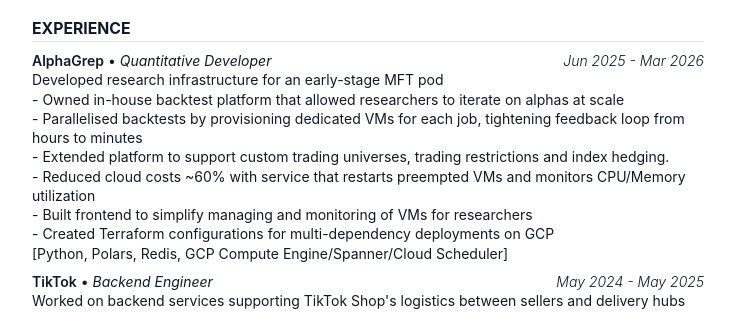
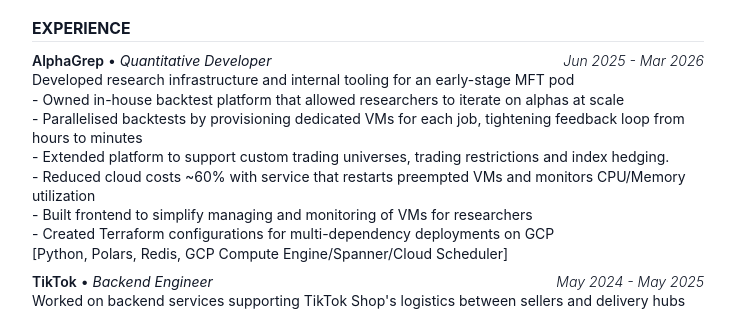
Before and after one commit to davelowqx/davelowqx, a Gatsby site: page / in a window 1280 px wide. Shown: the part 167-479 px from the top of the page, without its empty margins (272-1007 px from the left). Built offline with nearby package versions, Linux system fonts and the light colour scheme; Gatsby itself is replaced by a stand-in of ours.

Commit message:
Update Experience.js

```diff
--- a/src/landing/Experience.js
+++ b/src/landing/Experience.js
@@ -6,7 +6,7 @@ export default function Experience() {
       href: 'https://www.linkedin.com/company/alpha-grep/',
       summary: 'Quantitative Developer',
       description: [
-        "Developed research infrastructure for an early-stage MFT pod",
+        "Developed research infrastructure and internal tooling for an early-stage MFT pod",
         "- Owned in-house backtest platform that allowed researchers to iterate on alphas at scale",
         "- Parallelised backtests by provisioning dedicated VMs for each job, tightening feedback loop from hours to minutes",
         "- Extended platform to support custom trading universes, trading restrictions and index hedging.",
```
